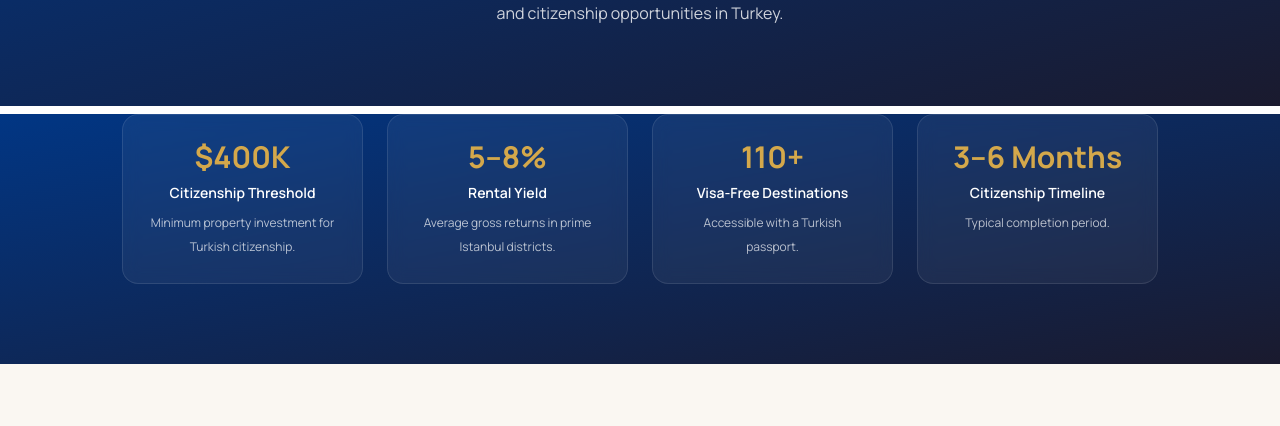
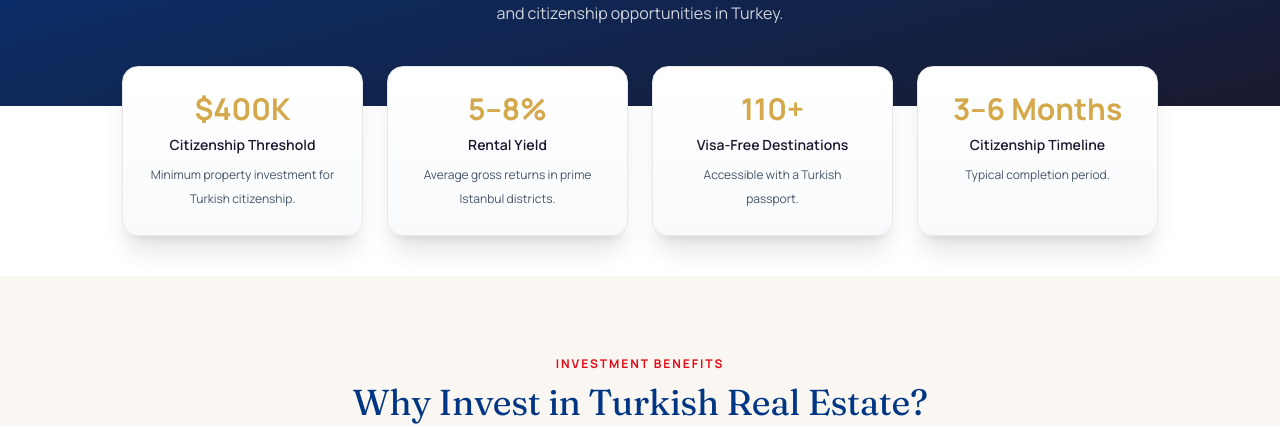
Before and after one commit to TahmidTaki/property-quest-turkey, a Next.js app: page /investor-guide in a window 1280 px wide. Shown: the part 327-753 px from the top of the page. Built offline with nearby package versions, Linux system fonts and the light colour scheme; no server answers.

Commit message:
investor guide herosection update

```diff
--- a/src/app/investor-guide/page.tsx
+++ b/src/app/investor-guide/page.tsx
@@ -29,11 +29,11 @@ export default function InvestorGuidePage() {
     subtitle="A complete handbook for international investors exploring property ownership, residency, and citizenship opportunities in Turkey."
   />
 
-  <section className="-mt-8 bg-gradient-to-br from-navy to-ink pb-20">
+    <section className="relative -mt-20 pb-10 z-10">
     <div className="container-x">
-      <HeroStats />
+        <HeroStats />
     </div>
-  </section>
+    </section>
 
   <WhyTurkey />
   <BuyingProcess />
--- a/src/components/investor-guide/HeroStats.tsx
+++ b/src/components/investor-guide/HeroStats.tsx
@@ -6,17 +6,28 @@ export function HeroStats() {
       {investorStats.map((item) => (
         <div
           key={item.label}
-          className="rounded-2xl border border-white/10 bg-white/5 p-6 text-center backdrop-blur"
+          className="
+            rounded-2xl
+            border border-line
+            bg-gradient-to-b from-white to-slate-50
+            p-6
+            text-center
+            shadow-xl
+            backdrop-blur
+            dark:border-white/10
+            dark:from-white/10
+            dark:to-white/[0.03]
+          "
         >
           <div className="text-3xl font-bold text-gold">
             {item.value}
           </div>
 
-          <div className="mt-2 text-sm font-semibold text-white">
+          <div className="mt-2 text-sm font-semibold text-ink dark:text-white">
             {item.label}
           </div>
 
-          <p className="mt-2 text-xs leading-6 text-white/70">
+          <p className="mt-2 text-xs leading-6 text-slate-600 dark:text-white/70">
             {item.description}
           </p>
         </div>
```
